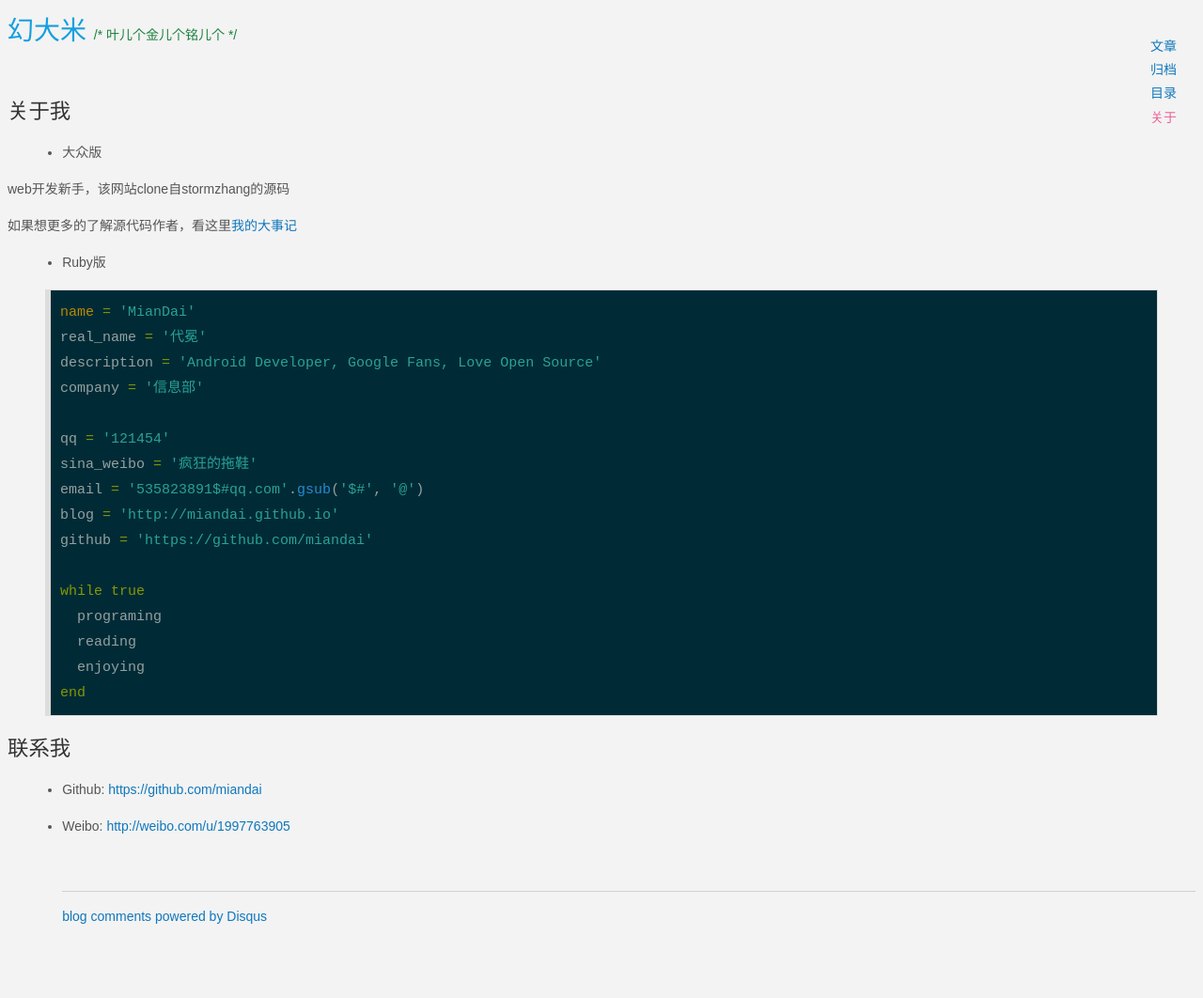
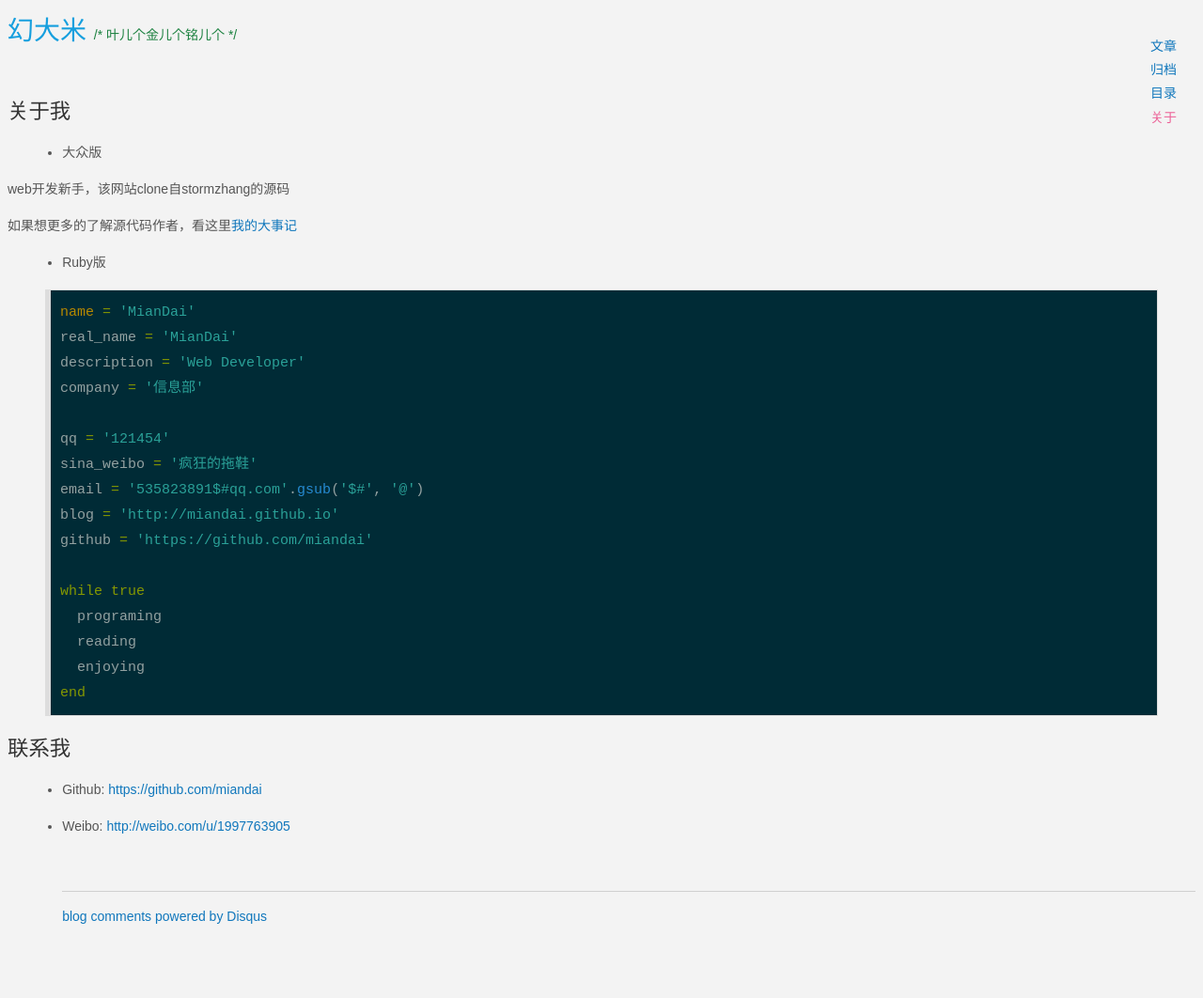
Before and after one commit to miandai/blog_template_storm, a Jekyll site: the page built from about.html, in a window 1280 px wide. Shown: the whole page at 94% size. Built offline with Jekyll 4.4.1, drawn with Linux system fonts in a browser that asks for light colours; nearby versions of some CDN libraries; comment, search, counter and statistics services are not loaded; a style sheet for code colours, icons or effects is not loaded.

Commit message:
about.html changed

```diff
--- a/about.html
+++ b/about.html
@@ -23,8 +23,8 @@ index: 4
 
 {% highlight ruby %}
 name = 'MianDai'
-real_name = '代冕'
-description = 'Android Developer, Google Fans, Love Open Source'
+real_name = 'MianDai'
+description = 'Web Developer'
 company = '信息部'
 
 qq = '121454'
```
